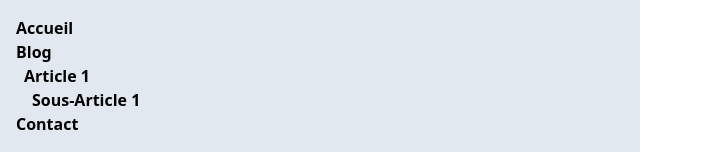
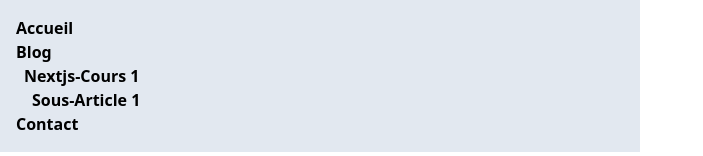
Before and after one commit to nobelAubry5/https---github.com-nobelAubry5-nextjs-start, a Next.js app: page / in a window 1280 px wide. Shown: the top 156 px of the page, without its empty margins (0-703 px from the left). Built offline with nearby package versions, Linux system fonts and the light colour scheme.

Commit message:
Optimiser Head

```diff
--- a/components/Navbar/Navbar.js
+++ b/components/Navbar/Navbar.js
@@ -9,8 +9,8 @@ export default function Navbar() {
       <Link href="/blog" className="font-bold">
         Blog
       </Link>
-      <Link href={`/blog/article`} className="font-bold ml-2">
-        Article 1
+      <Link href={`/blog/Nextjs Cours 1`} className="font-bold ml-2">
+        Nextjs-Cours 1
       </Link>
       <Link href={`/blog/article/reservation`} className="font-bold ml-4">
         Sous-Article 1
--- a/pages/blog/[slug].js
+++ b/pages/blog/[slug].js
@@ -1,4 +1,6 @@
+import Head from "next/head";
 import { useRouter } from "next/router";
+
 export default function article() {
   const router = useRouter();
   console.log(router);
@@ -12,10 +14,21 @@ export default function article() {
     router.push("/blog");
   };
   return (
-    <div>
-      <h1>Article 1</h1>
-      <button onClick={pushBlogFunction}>Back to the blog</button>
-      <button onClick={pushHomeFunction}>Back home</button>
-    </div>
+    <>
+      <Head>
+        <meta name="viewport" content="width=device-width, initial-scale=1.0" />
+        <title>{router.query.slug}</title>
+      </Head>
+      <div>
+        <button onClick={pushHomeFunction} className="bg-slate-300 py-2 px-3">
+          Back home
+        </button>
+        {" > "}
+        <button onClick={pushBlogFunction} className="bg-slate-300 py-2 px-3">
+          Back to the blog
+        </button>
+        <h1>{router.query.slug}</h1>
+      </div>
+    </>
   );
 }
--- a/pages/blog/index.js
+++ b/pages/blog/index.js
@@ -1,3 +1,11 @@
+import Link from "next/link";
 export default function index() {
-  return <div>Bienvenue sur le Blog</div>;
+  return (
+    <div className="flex flex-col">
+      Bienvenue sur le Blog
+      <Link href={`blog/Nextjs-Cours 1`} className="underline text-blue-500">
+        Nextjs-Cours 1
+      </Link>
+    </div>
+  );
 }
--- a/pages/index.js
+++ b/pages/index.js
@@ -1,9 +1,14 @@
+import Head from "next/head";
 import Navbar from "../components/Navbar/Navbar";
 
 export default function Home() {
   return (
-    <div>
+    <>
+      <Head>
+        <meta name="viewport" content="width=device-width, initial-scale=1.0" />
+        <title>Accueil</title>
+      </Head>
       <h1>Accueil</h1>
-    </div>
+    </>
   );
 }
```
